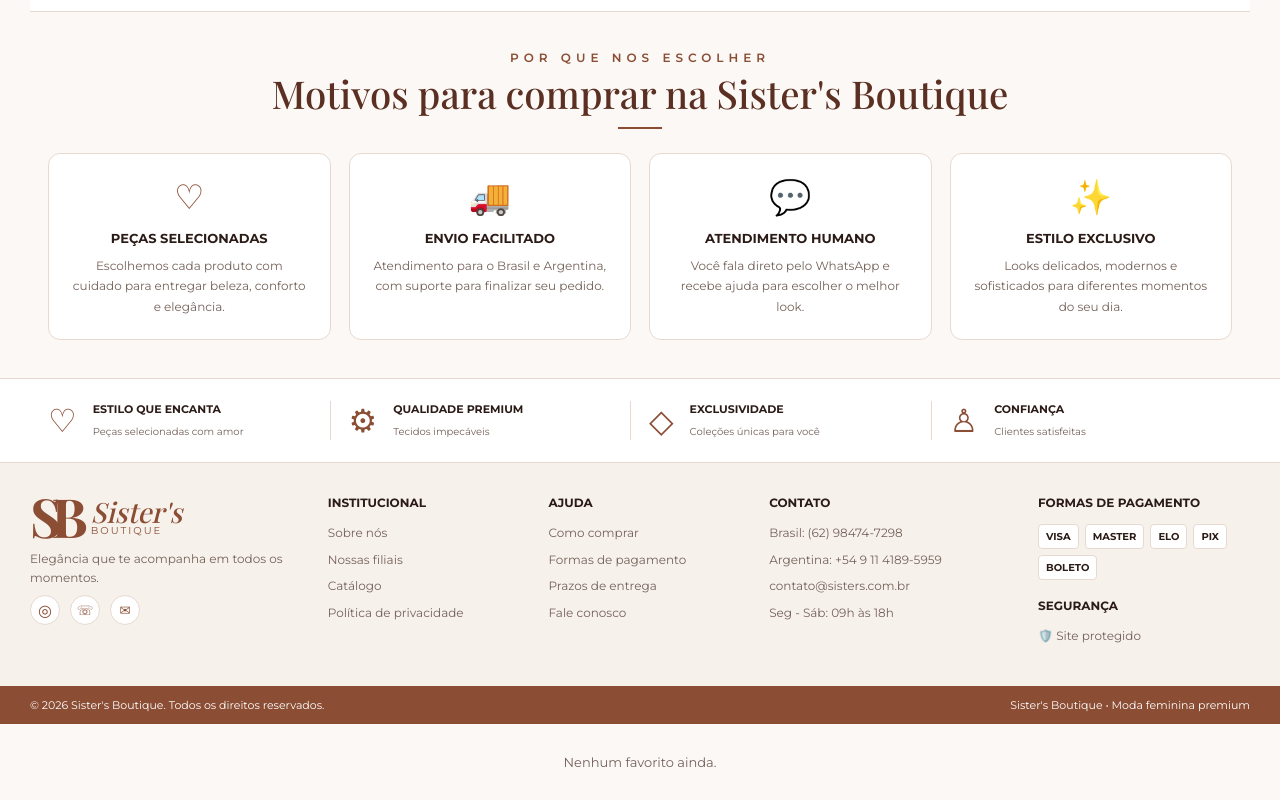
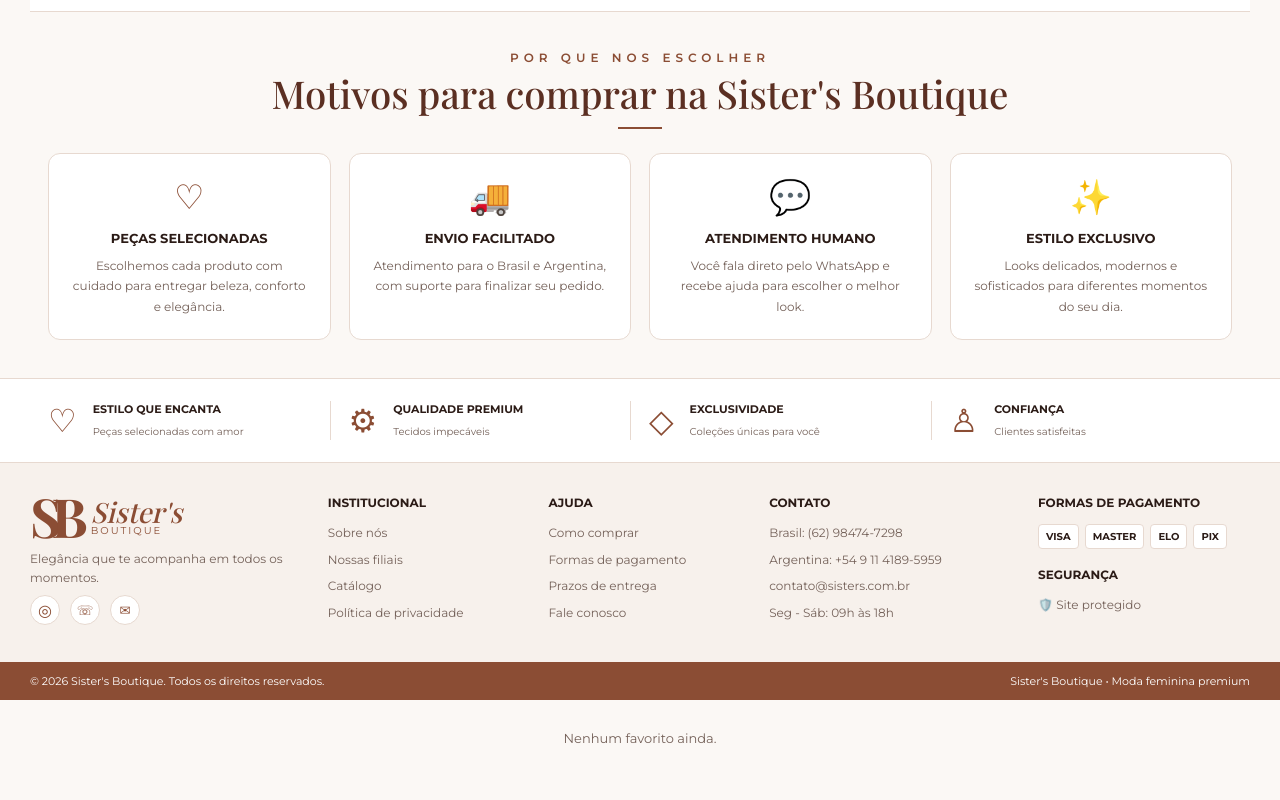
Before and after one commit to andreykauan456-hub/SisterBoutique, a plain HTML site: page index.html in a window 1280 px wide. Shown: the part 3224-4024 px from the top of the page. After the commit the page ends 4000 px from the top, so only its background shows below. Drawn offline with nearby package versions, Linux system fonts and the light colour scheme; no server answers.

Commit message:
Update index.html

```diff
--- a/index.html
+++ b/index.html
@@ -1104,7 +1104,7 @@
         <div class="footer-col"><h4>Institucional</h4><a href="#sobre">Sobre nós</a><a href="#filiais">Nossas filiais</a><a href="#loja">Catálogo</a><a href="#">Política de privacidade</a></div>
         <div class="footer-col"><h4>Ajuda</h4><a href="#loja">Como comprar</a><a href="#">Formas de pagamento</a><a href="#">Prazos de entrega</a><a href="#contato">Fale conosco</a></div>
         <div class="footer-col"><h4>Contato</h4><p>Brasil: (62) 98474-7298</p><p>Argentina: +54 9 11 4189-5959</p><p>contato@sisters.com.br</p><p>Seg - Sáb: 09h às 18h</p></div>
-        <div class="footer-col"><h4>Formas de pagamento</h4><div class="payment-tags"><span>VISA</span><span>MASTER</span><span>ELO</span><span>PIX</span><span>BOLETO</span></div><h4>Segurança</h4><p>🛡️ Site protegido</p></div>
+        <div class="footer-col"><h4>Formas de pagamento</h4><div class="payment-tags"><span>VISA</span><span>MASTER</span><span>ELO</span><span>PIX</span></div><h4>Segurança</h4><p>🛡️ Site protegido</p></div>
       </div>
     </div>
     <div class="bottom-bar"><div class="bottom-inner"><p>© <span id="year"></span> Sister's Boutique. Todos os direitos reservados.</p><span>Sister's Boutique • Moda feminina premium</span></div></div>
```
